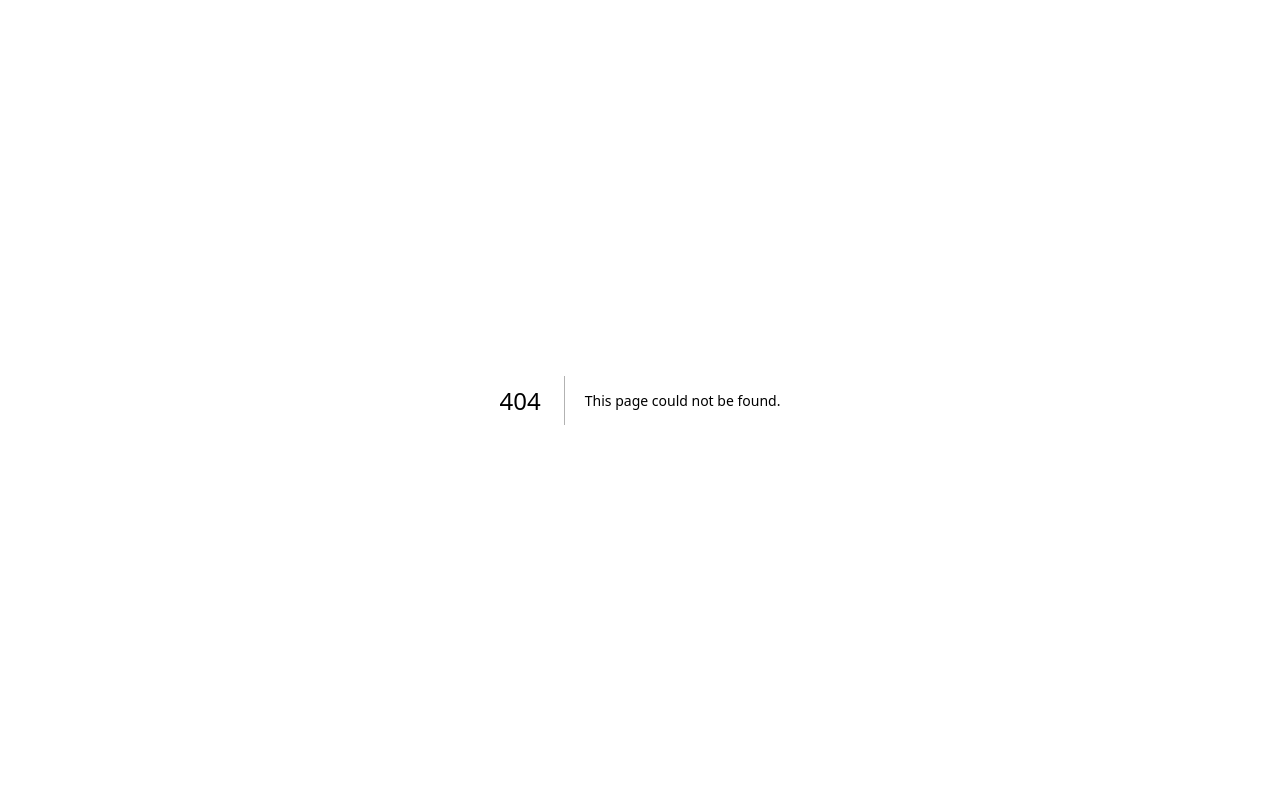
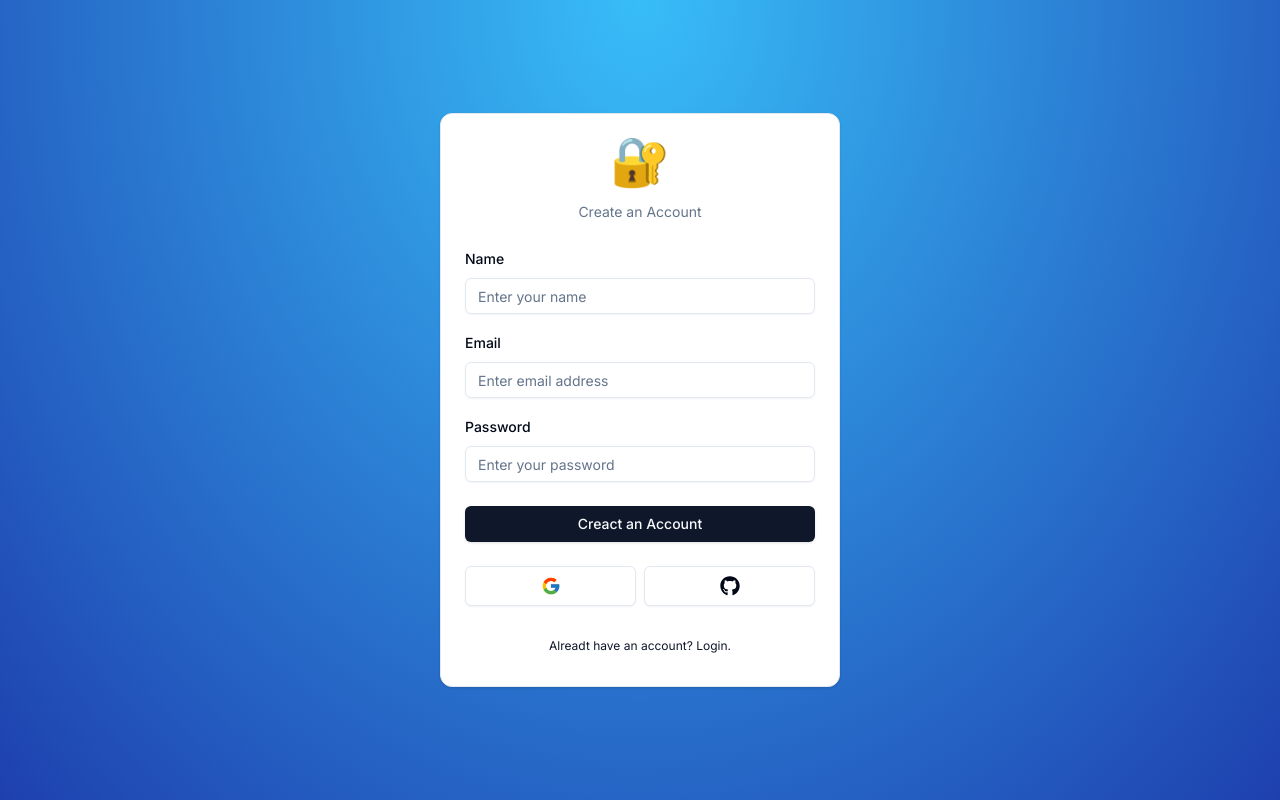
Before and after one commit to JayOnojah/next-auth, a Next.js app: page /auth/register in a window 1280 px wide. Before the commit this address had no page. Built offline with nearby package versions, Linux system fonts and the light colour scheme.

Commit message:
Register Form Completed

```diff
--- /dev/null
+++ b/actions/register.ts
@@ -0,0 +1,15 @@
+'use server';
+
+import * as z from 'zod';
+
+import { RegisterSchema } from '@/schemas';
+
+export const register = async (values: z.infer<typeof RegisterSchema>) => {
+  const validatedFields = RegisterSchema.safeParse(values);
+
+  if (!validatedFields.success) {
+    return { error: 'Invalid fields!' };
+  }
+
+  return { success: 'Email sent!' };
+};
--- /dev/null
+++ b/app/auth/register/page.tsx
@@ -0,0 +1,7 @@
+import { RegisterForm } from '@/components/auth/register-form';
+
+const RegisterPage = () => {
+  return <RegisterForm />;
+};
+
+export default RegisterPage;
--- /dev/null
+++ b/components/auth/register-form.tsx
@@ -0,0 +1,125 @@
+'use client';
+
+import * as z from 'zod';
+import { useState, useTransition } from 'react';
+import { useForm } from 'react-hook-form';
+import { zodResolver } from '@hookform/resolvers/zod';
+
+import { RegisterSchema } from '@/schemas';
+import { Input } from '@/components/ui/input';
+import {
+  Form,
+  FormControl,
+  FormField,
+  FormItem,
+  FormLabel,
+  FormMessage,
+} from '@/components/ui/form';
+
+import { CardWrapper } from '@/components/auth/card-wrapper';
+import { Button } from '@/components/ui/button';
+import { FormError } from '@/components/form-error';
+import { FormSuccess } from '@/components/form-success';
+import { register } from '@/actions/register';
+
+export const RegisterForm = () => {
+  const [error, setError] = useState<string | undefined>('');
+  const [success, setSuccess] = useState<string | undefined>('');
+  const [isPending, startTransition] = useTransition();
+
+  const form = useForm<z.infer<typeof RegisterSchema>>({
+    resolver: zodResolver(RegisterSchema),
+    defaultValues: {
+      email: '',
+      password: '',
+      name: '',
+    },
+  });
+
+  const onSubmit = (values: z.infer<typeof RegisterSchema>) => {
+    setError('');
+    setSuccess('');
+
+    startTransition(() => {
+      register(values).then((data) => {
+        setError(data.error);
+        setSuccess(data.success);
+      });
+    });
+  };
+
+  return (
+    <CardWrapper
+      headerLabel="Create an Account"
+      backButtonLabel="Alreadt have an account? Login."
+      backButtonHref="/auth/login"
+      showSocial
+    >
+      <Form {...form}>
+        <form onSubmit={form.handleSubmit(onSubmit)} className="space-y-6">
+          <div className="space-y-4">
+            <FormField
+              control={form.control}
+              name="name"
+              render={({ field }) => (
+                <FormItem>
+                  <FormLabel>Name</FormLabel>
+                  <FormControl>
+                    <Input
+                      {...field}
+                      disabled={isPending}
+                      placeholder="Enter your name"
+                      type="text"
+                    />
+                  </FormControl>
+                  <FormMessage />
+                </FormItem>
+              )}
+            />
+            <FormField
+              control={form.control}
+              name="email"
+              render={({ field }) => (
+                <FormItem>
+                  <FormLabel>Email</FormLabel>
+                  <FormControl>
+                    <Input
+                      {...field}
+                      disabled={isPending}
+                      placeholder="Enter email address"
+                      type="email"
+                    />
+                  </FormControl>
+                  <FormMessage />
+                </FormItem>
+              )}
+            />
+            <FormField
+              control={form.control}
+              name="password"
+              render={({ field }) => (
+                <FormItem>
+                  <FormLabel>Password</FormLabel>
+                  <FormControl>
+                    <Input
+                      {...field}
+                      disabled={isPending}
+                      placeholder="Enter your password"
+                      type="password"
+                    />
+                  </FormControl>
+                  <FormMessage />
+                </FormItem>
+              )}
+            />
+          </div>
+          <FormError message={error} />
+          <FormSuccess message={success} />
+          <Button type="submit" disabled={isPending} className="w-full">
+            Creact an Account
+          </Button>
+        </form>
+      </Form>
+    </CardWrapper>
+  );
+};
--- a/components/auth/social.tsx
+++ b/components/auth/social.tsx
@@ -1,7 +1,7 @@
 'use client';
 
 import { FcGoogle } from 'react-icons/fc';
-import { FaGit, FaGithub } from 'react-icons/fa';
+import { FaGithub } from 'react-icons/fa';
 import { Button } from '@/components/ui/button';
 
 export const Social = () => {
--- a/schemas/index.ts
+++ b/schemas/index.ts
@@ -2,9 +2,21 @@
 
 export const LoginSchema = z.object({
   email: z.string().email({
-    message: 'Email is required',
+    message: 'Email address is required',
   }),
   password: z.string().min(1, {
-    message: 'Password is required',
+    message: 'Password field is required',
   }),
 });
+
+export const RegisterSchema = z.object({
+  email: z.string().email({
+    message: 'Email address is required',
+  }),
+  password: z.string().min(6, {
+    message: 'Minimum of 6 characters required',
+  }),
+  name: z.string().min(1, {
+    message: 'Name is required',
+  }),
+});
```
